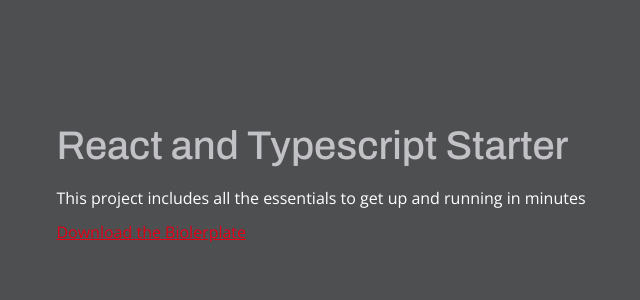
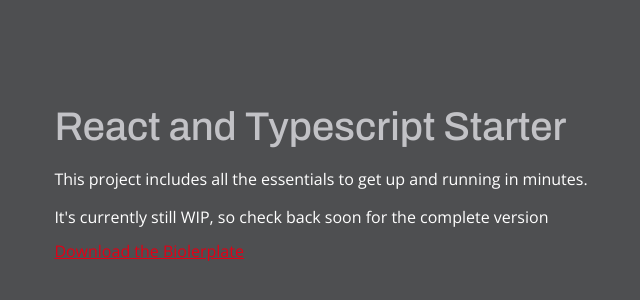
Before and after one commit to TommyScribble/pattern-library-v2, a React (Create React App) app: page / in a window 1280 px wide. Shown: the part 210-510 px from the top of the page, without its empty margins (319-959 px from the left). Built offline with nearby package versions, Linux system fonts and the light colour scheme.

Commit message:
update homepage to include WIP notice

```diff
--- a/src/App.tsx
+++ b/src/App.tsx
@@ -12,7 +12,10 @@
 				<Heading tagNumber={1} className={styles.title} headingText='React and Typescript Starter'/>
 				<Text className={styles.para}>
 					This project includes all the essentials to get up and running in
-					minutes
+					minutes.
+				</Text>
+				<Text className={styles.para}>
+					It's currently still WIP, so check back soon for the complete version
 				</Text>
 				<Anchor
 					className={styles.link}
```
